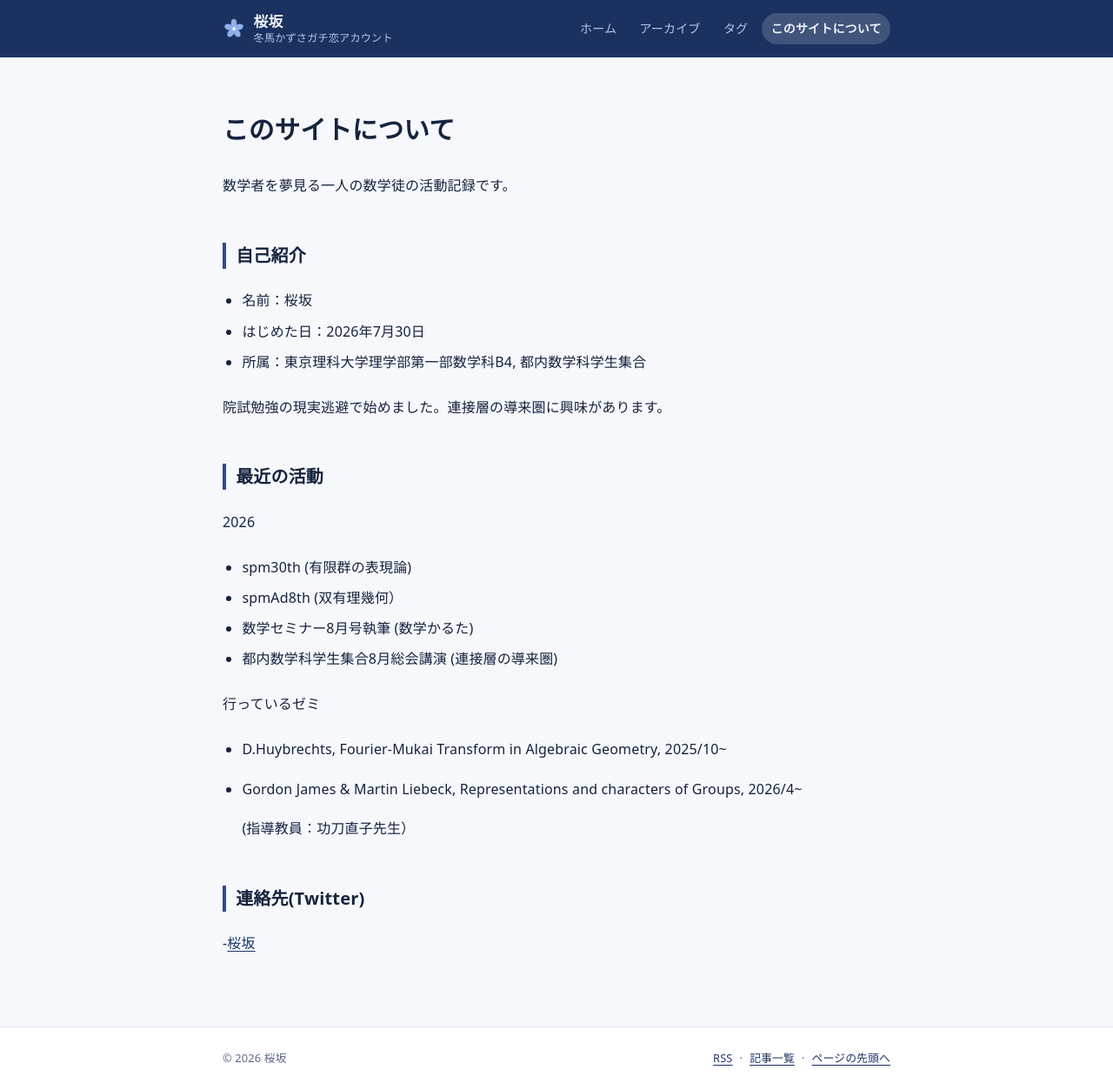
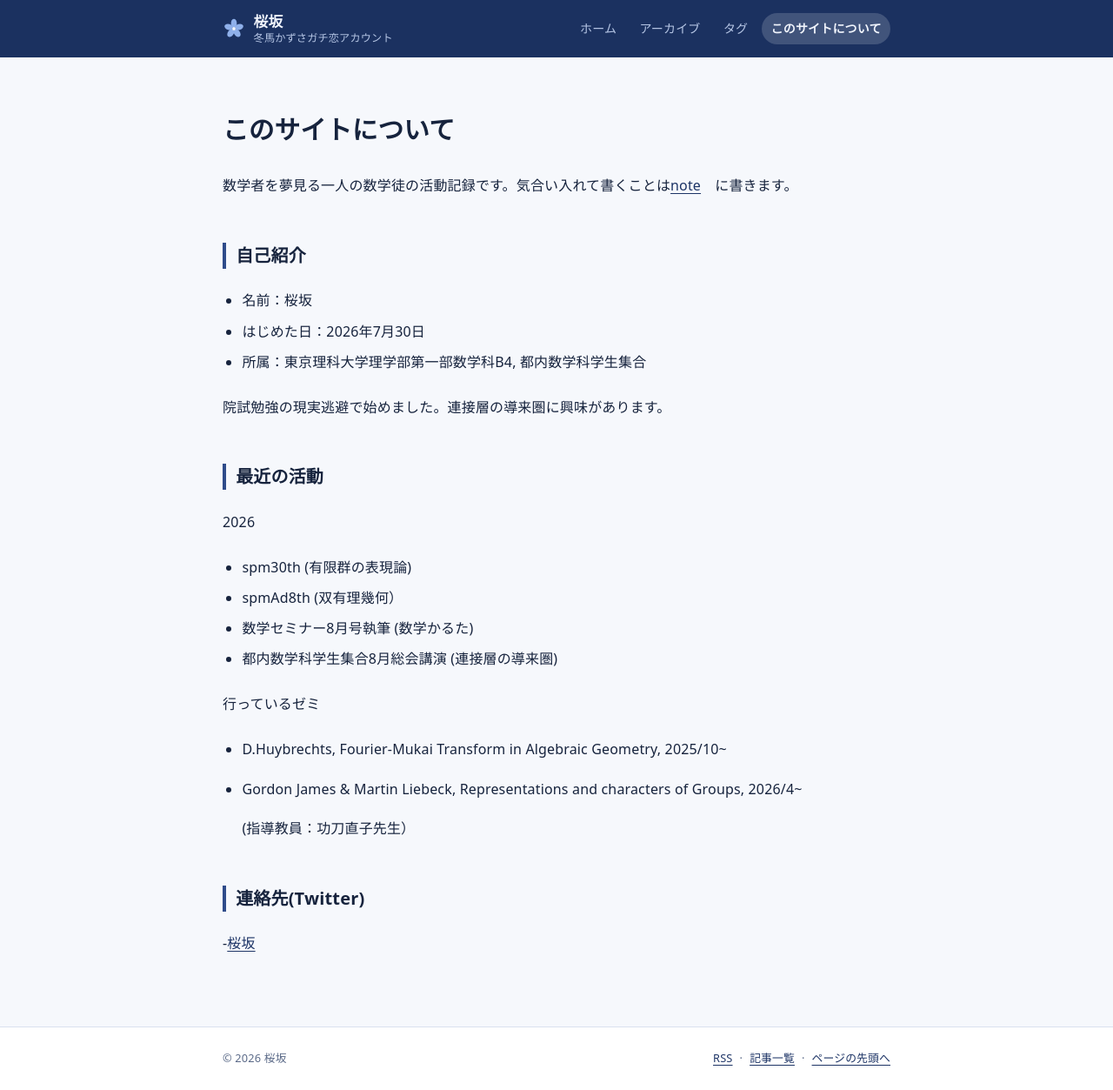
Before and after one commit to sakurazaka-math/sakurazaka-math.github.io, a Jekyll site: the page built from about.md, in a window 1280 px wide and 1253 px high. Shown: the whole window at 87% size. Built offline with Jekyll 4.4.1, drawn with Linux system fonts in a browser that asks for light colours.

Commit message:
Revise description in about.md
Updated the description to include a link to note.

```diff
--- a/about.md
+++ b/about.md
@@ -5,7 +5,7 @@ permalink: /about/
 description: このサイトと書いている人について。
 ---
 
-数学者を夢見る一人の数学徒の活動記録です。
+数学者を夢見る一人の数学徒の活動記録です。気合い入れて書くことは[note](https://note.com/sakurazaka_math)　に書きます。
 
 ## 自己紹介
 
```
